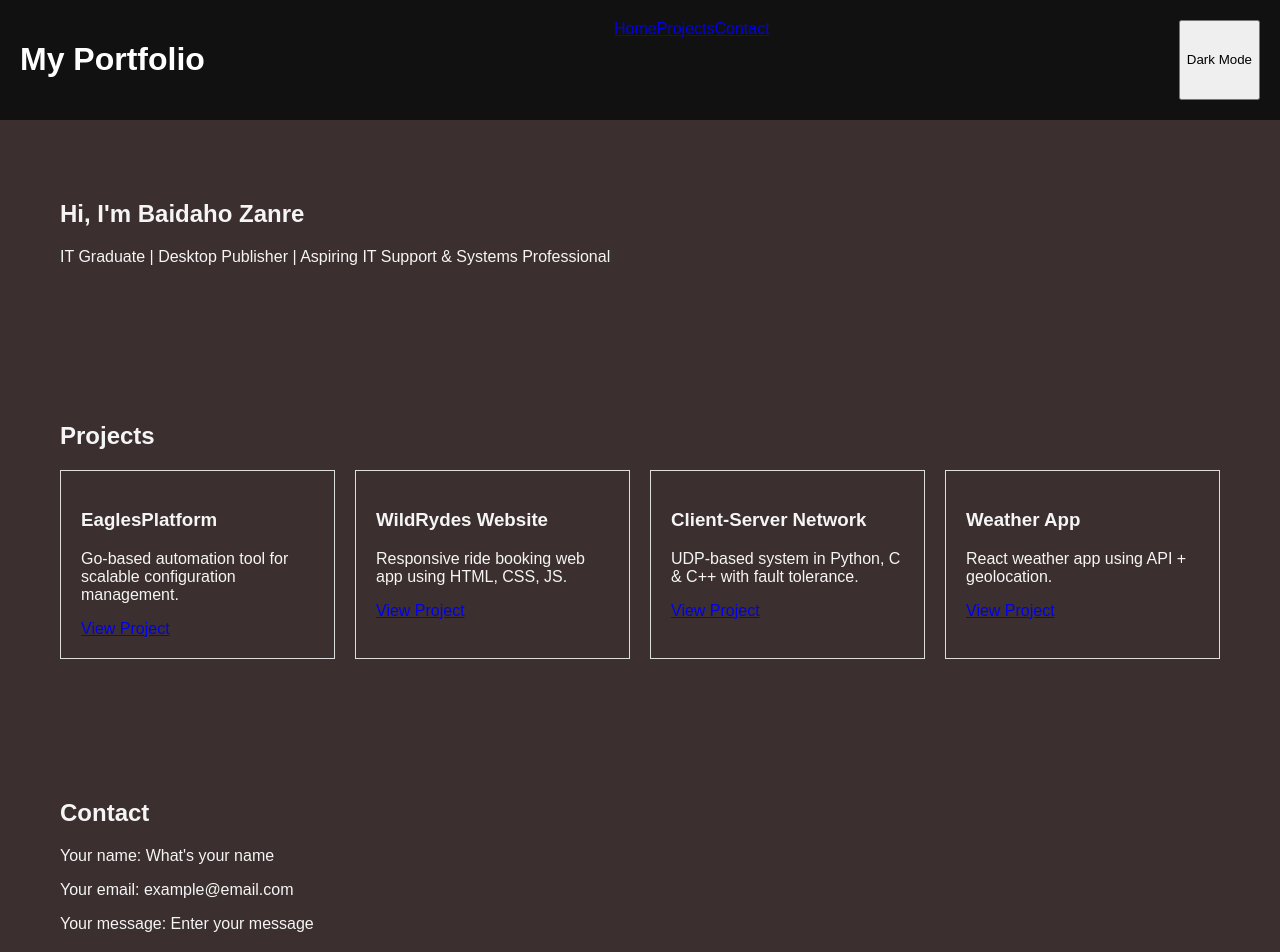
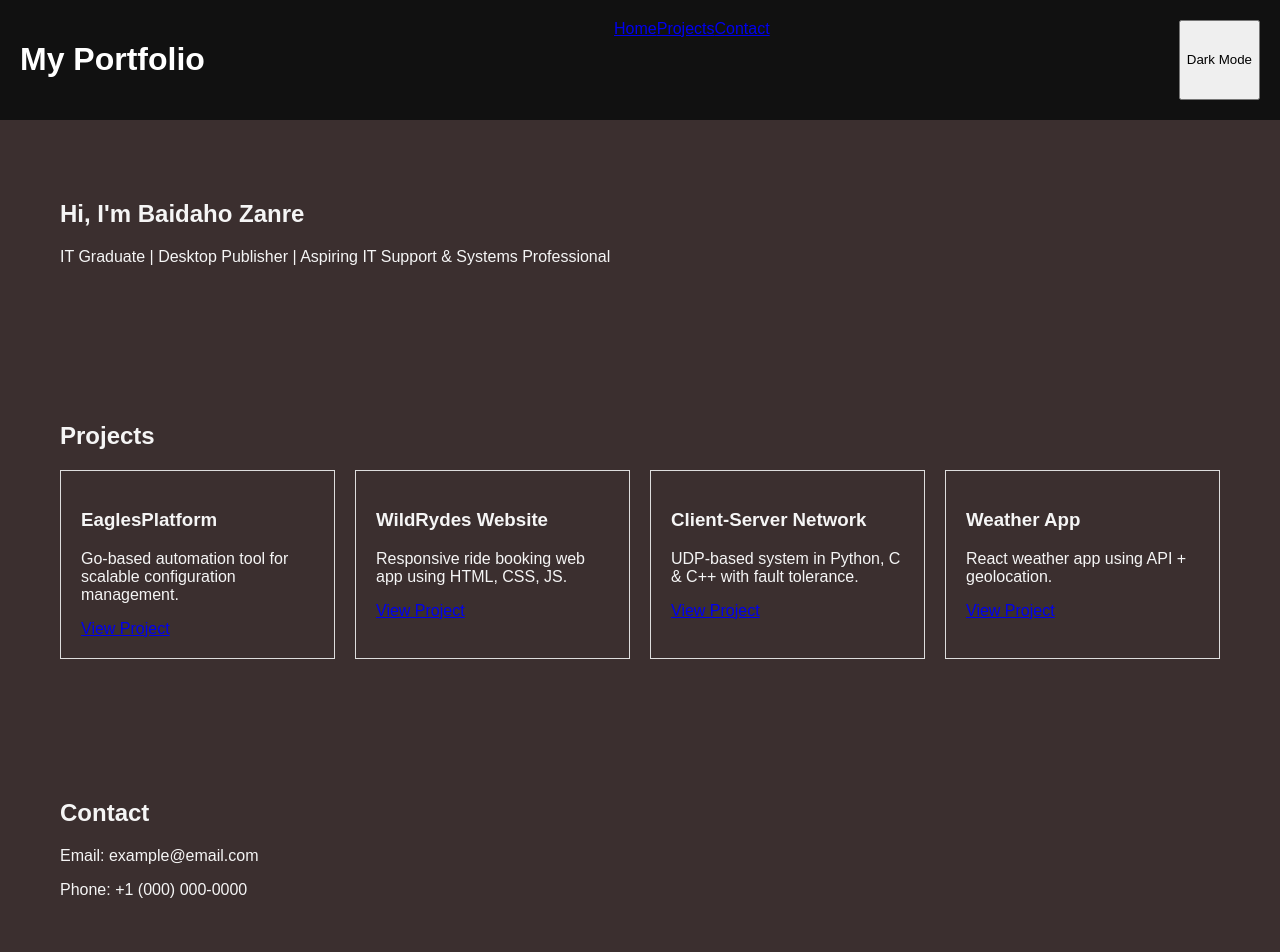
Before and after one commit to bz0074/Portfolio, a React (Vite) app: page / in a window 1280 px wide. Shown: the top 952 px of the page. Built offline with nearby package versions, Linux system fonts and the light colour scheme.

Commit message:
Update Contact.jsx

```diff
--- a/src/pages/Contact.jsx
+++ b/src/pages/Contact.jsx
@@ -1,10 +1,9 @@
 function Contact() {
   return (
-    <section style={{ padding: "60px" }}>
+    <section id="contact" style={{ padding: "60px" }}>
       <h2>Contact</h2>
-      <p>Your name: What's your name</p>
-      <p>Your email: example@email.com</p>
-      <p>Your message: Enter your message</p>
+      <p>Email: example@email.com</p>
+      <p>Phone: +1 (000) 000-0000</p>
     </section>
   );
 }
```
